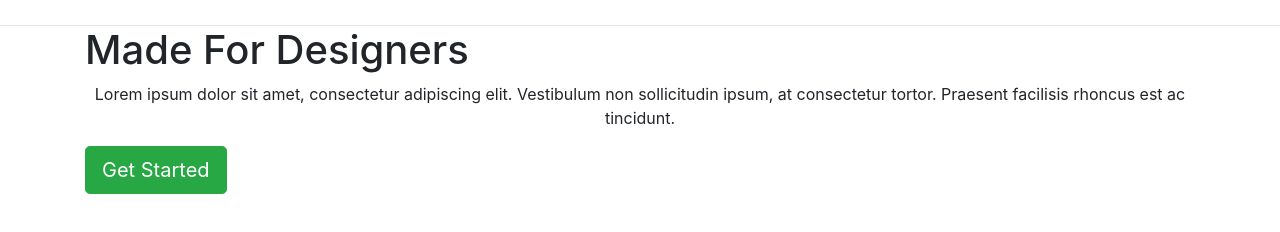
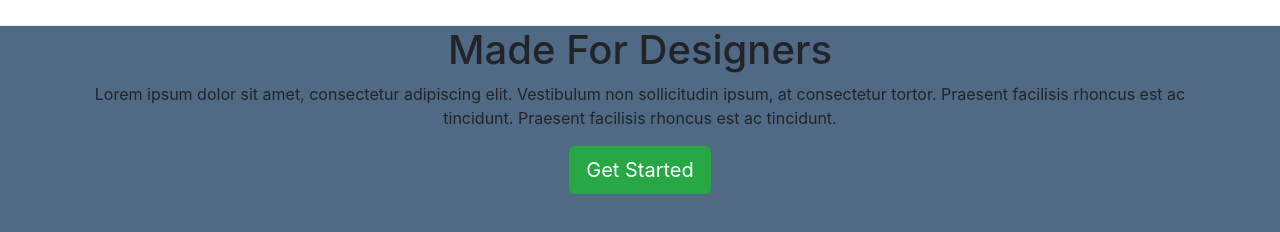
Before and after one commit to abbasihassan96/Frontend-Development, a plain HTML site: page Template-1/index.html in a window 1280 px wide. Shown: the part 126-358 px from the top of the page. Drawn offline with Linux system fonts and the light colour scheme.

Commit message:
Hero area added

```diff
--- a/Template-1/css/theme.css
+++ b/Template-1/css/theme.css
@@ -87,3 +87,15 @@ a:hover, a:visited, a:active {
   color: #506a85;
   line-height: 48px;
 }
+
+/**Section Hero**/
+
+.hero {
+  height: 660px;
+  background-color: #506984;
+}
+
+.hero h1 {
+  display: block;
+  width: 100%;
+}
--- a/Template-1/index.html
+++ b/Template-1/index.html
@@ -70,10 +70,10 @@
     <div class="container text-center">
       <div class="row ml-0 mr-0">
         <h1>Made For Designers</h1>
-        <p>Lorem ipsum dolor sit amet, consectetur adipiscing elit. Vestibulum non sollicitudin ipsum, at consectetur tortor. Praesent facilisis rhoncus est ac tincidunt. </p>
+        <p>Lorem ipsum dolor sit amet, consectetur adipiscing elit. Vestibulum non sollicitudin ipsum, at consectetur tortor. Praesent facilisis rhoncus est ac tincidunt.  Praesent facilisis rhoncus est ac tincidunt. </p>
       </div>
       <div class="row ml-0 mr-0">
-        <a href="#" class="btn btn-success btn-lg">Get Started</a>
+        <a href="#" class="btn btn-success btn-lg mx-auto">Get Started</a>
       </div>
     </div>
   </section>
```
